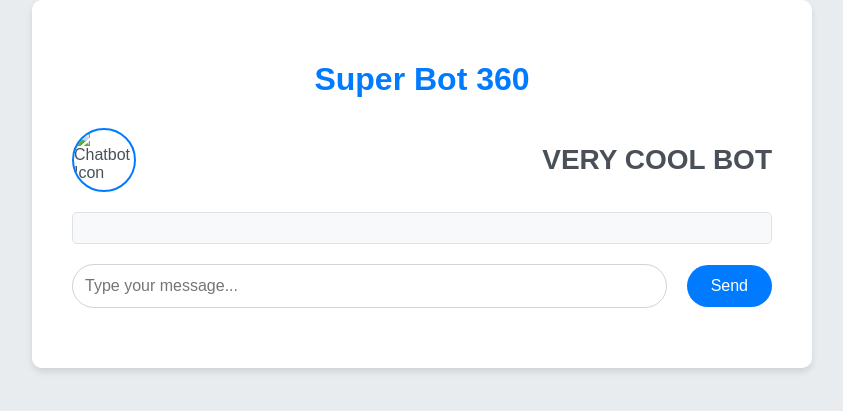
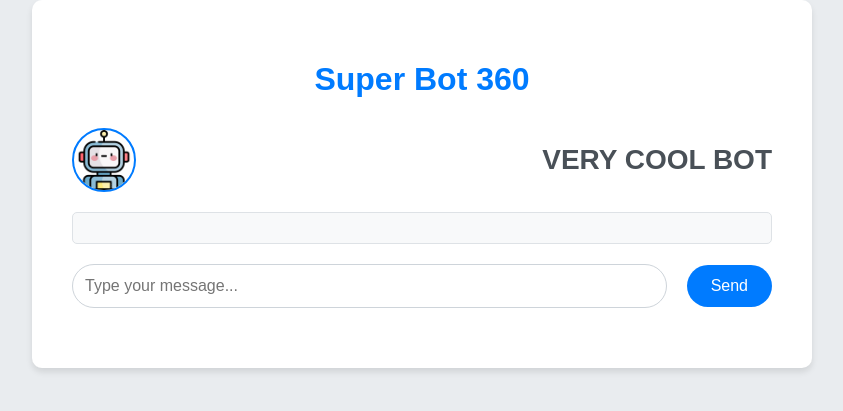
Before and after one commit to zeetalouis/projectNTU, a Flask app: page / in a window 1280 px wide. Shown: the top 411 px of the page, without its empty margins (218-1061 px from the left). Run offline with Flask 3, Linux system fonts and the light colour scheme; some libraries are stand-ins or nearby versions.

Commit message:
Update index.html

```diff
--- a/templates/index.html
+++ b/templates/index.html
@@ -134,7 +134,7 @@
   <div class="container">
     <h1>Super Bot 360</h1>
     <div class="chatbot-header">
-      <img src="https://via.placeholder.com/60?text=🤖" alt="Chatbot Icon">
+      <img src="templates/6134346.png" alt="Chatbot Icon">
       <h2>VERY COOL BOT</h2>
     </div>
     <div class="chat-area" id="chatArea">
```
